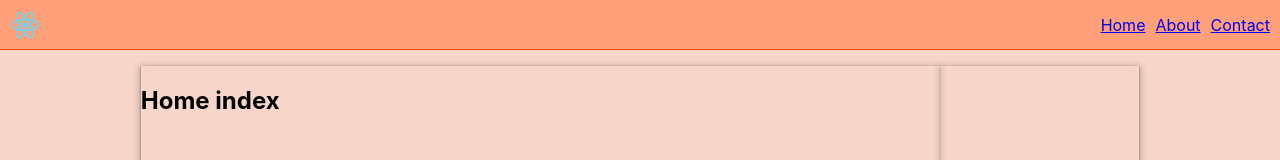
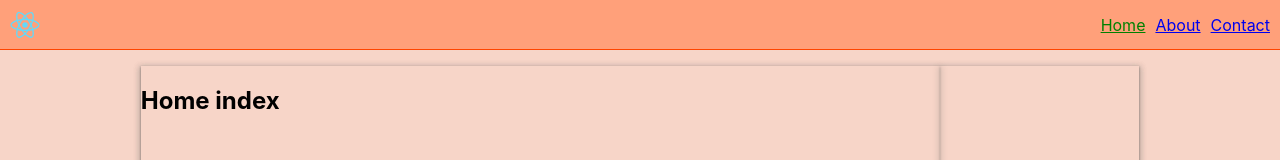
Before and after one commit to shanu3742/react-outlet, a React (Create React App) app: page /home in a window 1280 px wide. Shown: the top 160 px of the page. Built offline with nearby package versions, Linux system fonts and the light colour scheme.

Commit message:
active  class added

```diff
--- a/src/App.css
+++ b/src/App.css
@@ -26,3 +26,6 @@
   width: 100%;
   background-color: rgb(247, 213, 200);
 }
+.selected{
+  color: green;
+}
--- a/src/App.js
+++ b/src/App.js
@@ -1,7 +1,7 @@
 import logo from './logo.svg';
 import './App.css';
 import React, { useRef, useState } from 'react'
-import {BrowserRouter, Link, Route, Routes} from  'react-router-dom'
+import {BrowserRouter, Link, NavLink, Route, Routes} from  'react-router-dom'
 import Home from './page/home';
 
 function App() {
@@ -14,9 +14,9 @@ function App() {
     <header className='nav-bar'>
       <img src={logo} className="App-logo" alt="logo"  />
       <div style={{margin:'auto'}}></div>
-      <Link  to='home' style={{marginRight:'10px'}}>Home</Link>
-      <Link to='about'  style={{marginRight:'10px'}}>About</Link>
-      <Link to='contact' style={{marginRight:'10px'}}>Contact</Link>
+      <NavLink  className={({isActive}) =>  isActive && 'selected'}  to='home' style={{marginRight:'10px'}}>Home</NavLink>
+      <NavLink  className={({isActive}) =>  isActive && 'selected'} to='about'  style={{marginRight:'10px'}}>About</NavLink>
+      <NavLink  className={({isActive}) =>  isActive && 'selected'} to='contact' style={{marginRight:'10px'}}>Contact</NavLink>
 
 
 
--- a/src/page/home.jsx
+++ b/src/page/home.jsx
@@ -1,6 +1,6 @@
 import React from 'react'
 import './home.css'
-import { Link, Outlet } from 'react-router-dom'
+import { Link, NavLink, Outlet } from 'react-router-dom'
 
 const Home = () => {
   return (
@@ -13,8 +13,8 @@ const Home = () => {
 
 
             <div className='home-routes'>
-            <Link  to='/home/product' style={{marginRight:'10px'}}>product</Link>
-            <Link  to='/home/order' style={{marginRight:'10px'}}>order</Link>
+            <NavLink  className={({isActive}) =>  isActive && 'selected'} to='/home/product' style={{marginRight:'10px'}}>product</NavLink>
+            <NavLink  className={({isActive}) =>  isActive && 'selected'} to='/home/order' style={{marginRight:'10px'}}>order</NavLink>
             </div>
 
         </div>
```
